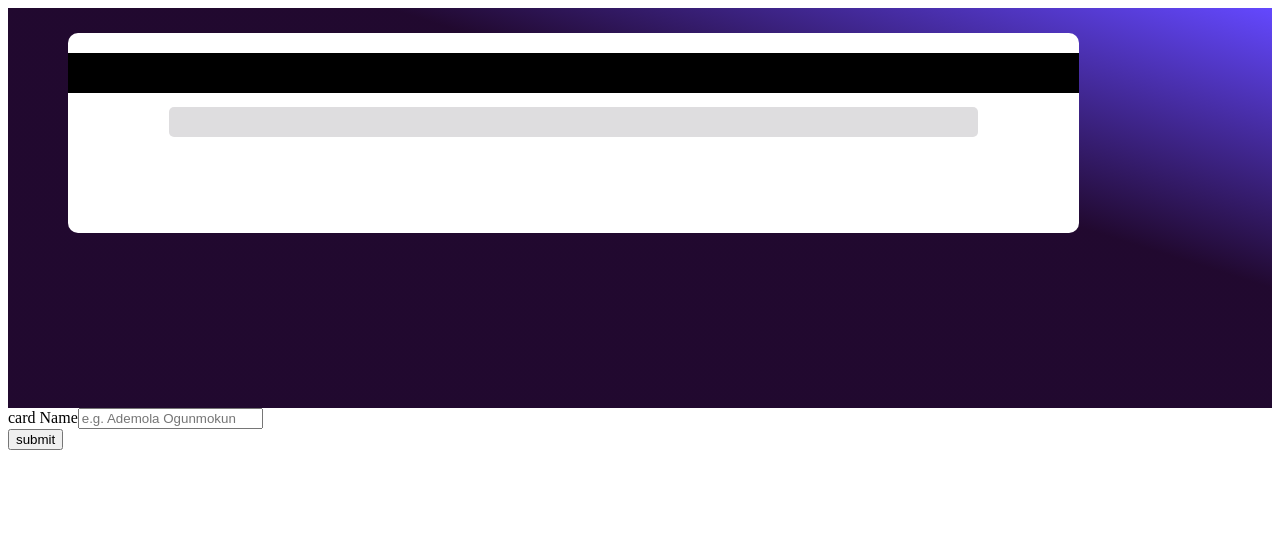
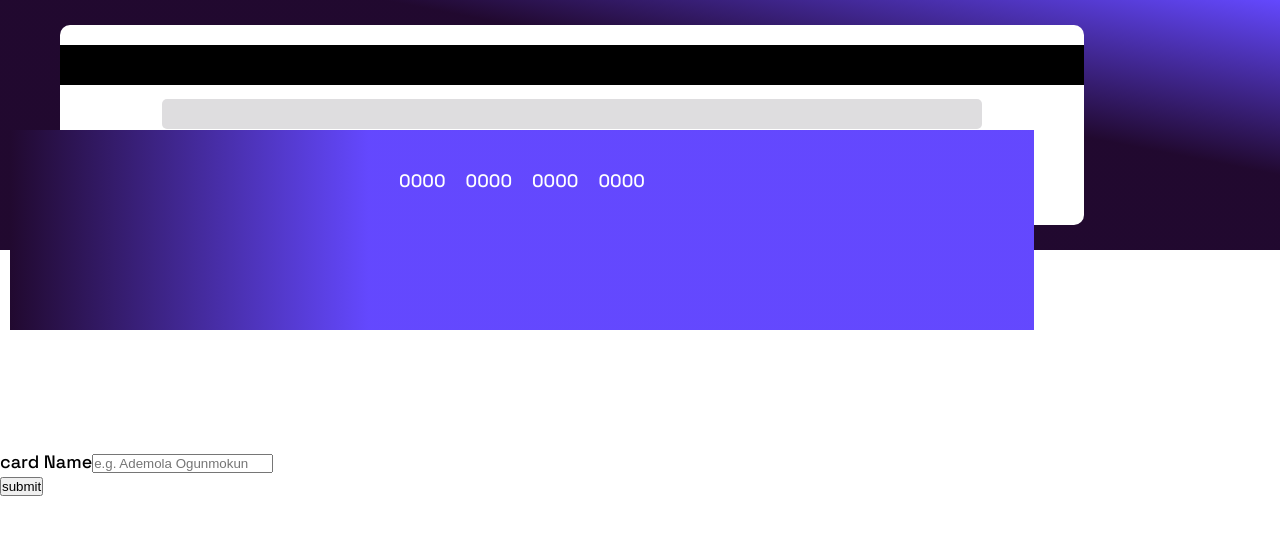
Before and after one commit to Ademola101/Ineteractive-card, a React (Create React App) app: page / in a window 1280 px wide. Shown: the top 534 px of the page. Built offline with nearby package versions, Linux system fonts and the light colour scheme.

Commit message:
app work by deleting and creating it again

```diff
--- a/package.json
+++ b/package.json
@@ -3,6 +3,9 @@
   "version": "0.1.0",
   "private": true,
   "dependencies": {
+    "@emotion/react": "^11.10.0",
+    "@emotion/styled": "^11.10.0",
+    "@mui/material": "^5.9.3",
     "@testing-library/jest-dom": "^5.16.5",
     "@testing-library/react": "^13.3.0",
     "@testing-library/user-event": "^13.5.0",
--- a/public/index.html
+++ b/public/index.html
@@ -10,6 +10,9 @@
       content="Web site created using create-react-app"
     />
     <link rel="apple-touch-icon" href="%PUBLIC_URL%/logo192.png" />
+    <link rel="preconnect" href="https://fonts.googleapis.com">
+<link rel="preconnect" href="https://fonts.gstatic.com" crossorigin>
+<link href="https://fonts.googleapis.com/css2?family=Space+Grotesk:wght@500&display=swap" rel="stylesheet">
     <!--
       manifest.json provides metadata used when your web app is installed on a
       user's mobile device or desktop. See https://developers.google.com/web/fundamentals/web-app-manifest/
--- a/src/App.js
+++ b/src/App.js
@@ -1,15 +1,18 @@
-import React, { useState } from 'react';
+import React from 'react';
 import Backcard from './Components/backcard';
 import Form from './Components/Form';
+import FrontCard from './Components/FrontCard';
+
 function App() {
-  const [name, setName] = useState('');
-  const cardNameOnchange = e => setName(e.target.value);
-  const onSubmit = data => console.log(data);
+
   return (
 
     <div>
       <Backcard/>
-      <Form  onSubmit={onSubmit} cardNameOnChange={cardNameOnchange}/>
+      <FrontCard/>
+      <Form  />
+
+
     </div>
   );
 }
--- a/src/Components/Form.jsx
+++ b/src/Components/Form.jsx
@@ -1,14 +1,18 @@
 import React from 'react';
+
 import { useForm } from 'react-hook-form';
+
 const Form = ({ nameValue, cardNameOnChange, onSubmit }) => {
-  const { register, handleSubmit, watch, formState: { errors } } = useForm();
+  const { register, handleSubmit,watch,  formState: { errors } } = useForm();
+  console.log(watch('name'));
   return (
     <form onSubmit={handleSubmit(onSubmit)}>
       <div><label htmlFor="name">
         card Name
       </label>
       <input placeholder='e.g. Ademola Ogunmokun'
-        name='name' value={nameValue} type= 'text' onChange={cardNameOnChange} {...register('name', { required: true, minLength: 4 })}/>
+        name='name' value={nameValue} type= 'text' onChange={cardNameOnChange}
+        {...register('name', { required: true, minLength: 4 })}/>
       {errors.name && <p>This field is required with minimum of 4 wordd</p>}
       </div>
       <button type='submit'> submit</button>
@@ -17,3 +21,15 @@ const Form = ({ nameValue, cardNameOnChange, onSubmit }) => {
 };
 
 export default Form;
+
+
+
+// const Form = () => {
+//   return (
+//     <div>
+//       hello
+//     </div>
+//   );
+// };
+
+// export default Form;
--- /dev/null
+++ b/src/Components/FrontCard.jsx
@@ -0,0 +1,14 @@
+import React, { useState } from 'react';
+import { FrontCardStyle } from './styles/FrontCard.style';
+const FrontCard = () => {
+
+  const [Number] = useState('000000000000');
+  return (
+    <FrontCardStyle>
+      <div className='number'> <span className='four'> 0000</span><span  className='four'> 0000</span>
+        <span  className='four'> {Number.substring(0,4)}</span><span  className='four'> 0000</span></div>
+    </FrontCardStyle>
+  );
+};
+
+export default FrontCard;
--- /dev/null
+++ b/src/Components/styles/FrontCard.style.js
@@ -0,0 +1,26 @@
+import styled from 'styled-components';
+
+export const FrontCardStyle = styled.div`
+background-color: hsl(249, 99%, 64%);
+background-image: linear-gradient( to left, hsl(249, 99%, 64%), hsl(249, 99%, 64%) 65%, hsl(278, 68%, 11%));
+height: 200px;
+
+width: 80%;
+position: relative;
+bottom: 120px;
+left: 10px;
+
+.number {
+
+  margin: auto;
+  display: flex;
+  justify-content: center;
+  align-items: center;
+  height: 50%;
+}
+
+.four {
+  color: white;
+  margin: 10px;
+}
+`;
--- /dev/null
+++ b/src/Components/styles/Globar.style.js
@@ -0,0 +1,29 @@
+import { createGlobalStyle } from 'styled-components';
+
+const GlobalStyle = createGlobalStyle`
+* {
+    box-sizing: border-box;
+    margin: 0;
+    padding: 0;
+    scroll-behavior: smooth;
+  }
+
+  body {
+    font-size: 18px;
+    font-family: 'Space Grotesk', sans-serif;
+    margin: 0;
+    width: 100vw;
+
+
+}
+
+@media (max-width:400px) {
+
+body {
+  margin: 0;
+}
+}
+
+`;
+
+export default GlobalStyle;
--- a/src/Components/styles/backcard.style.js
+++ b/src/Components/styles/backcard.style.js
@@ -1,7 +1,8 @@
 import styled from 'styled-components';
 export const BackcardStyle = styled.div`
 
-height: 400px;
+height: 250px;
+margin: 0;
 background-color: hsl(278, 68%, 11%);
 background-image: linear-gradient(to top right,
    hsl(278, 68%, 11%), hsl(278, 68%, 11%) 65%, hsl(249, 99%, 64%));
--- a/src/index.js
+++ b/src/index.js
@@ -1,11 +1,12 @@
 import React from 'react';
 import ReactDOM from 'react-dom/client';
 import App from './App';
-import reportWebVitals from './reportWebVitals';
+import GlobalStyle from './Components/styles/Globar.style';
 
 const root = ReactDOM.createRoot(document.getElementById('root'));
 root.render(
   <React.StrictMode>
+    <GlobalStyle/>
     <App />
   </React.StrictMode>
 );
@@ -13,4 +14,3 @@ root.render(
 // If you want to start measuring performance in your app, pass a function
 // to log results (for example: reportWebVitals(console.log))
 // or send to an analytics endpoint. Learn more: https://bit.ly/CRA-vitals
-reportWebVitals();
--- a/src/reportWebVitals.js
+++ /dev/null
@@ -1,13 +0,0 @@
-const reportWebVitals = onPerfEntry => {
-  if (onPerfEntry && onPerfEntry instanceof Function) {
-    import('web-vitals').then(({ getCLS, getFID, getFCP, getLCP, getTTFB }) => {
-      getCLS(onPerfEntry);
-      getFID(onPerfEntry);
-      getFCP(onPerfEntry);
-      getLCP(onPerfEntry);
-      getTTFB(onPerfEntry);
-    });
-  }
-};
-
-export default reportWebVitals;
```
Also changed, not shown: 1 other file (tests, documents, lock files or other folders).
